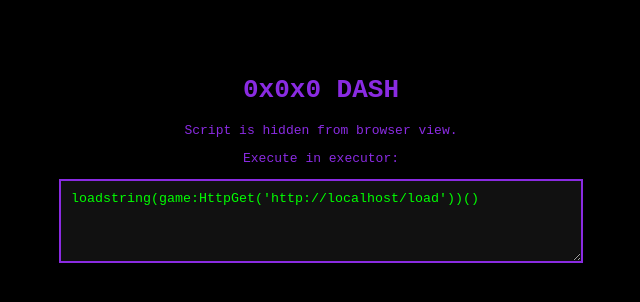
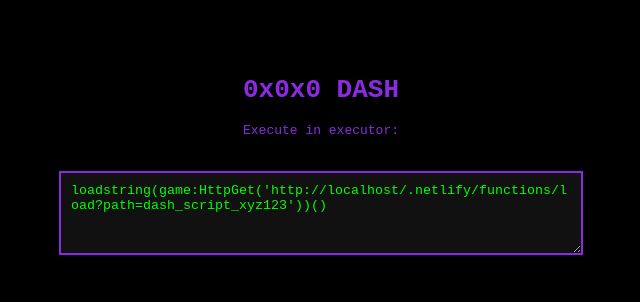
Before and after one commit to alameen67/fsdfndflsdnmflkjio435u8904uok, a plain HTML site: page index.html in a window 1280 px wide. Shown: the whole page, without its empty margins (319-959 px from the left). Drawn offline with Linux system fonts and the light colour scheme.

Commit message:
Update index.html

```diff
--- a/index.html
+++ b/index.html
@@ -1,19 +1,47 @@
 <!DOCTYPE html>
 <html>
 <head>
-    <style>body{background:#000;color:#8a2be2;text-align:center;padding:50px;font-family:monospace;}</style>
+    <style>
+        body {
+            background: #000;
+            color: #8a2be2;
+            text-align: center;
+            padding: 50px;
+            font-family: monospace;
+        }
+        textarea {
+            width: 500px;
+            height: 60px;
+            background: #111;
+            color: #0f0;
+            border: 2px solid #8a2be2;
+            padding: 10px;
+            font-family: monospace;
+            margin: 20px;
+        }
+    </style>
 </head>
 <body>
     <h1>0x0x0 DASH</h1>
-    <p>Script is hidden from browser view.</p>
     <p>Execute in executor:</p>
-    <textarea readonly style="width:500px;height:60px;background:#111;color:#0f0;border:2px solid #8a2be2;padding:10px;font-family:monospace;">
-loadstring(game:HttpGet('https://YOUR-SITE.netlify.app/load'))()
-    </textarea>
+    <!-- CHANGE THIS SECRET PATH TO MATCH load.js -->
+    <textarea id="code" readonly>loadstring(game:HttpGet('https://YOUR-SITE.netlify.app/.netlify/functions/load?path=dash_script_xyz123'))()</textarea>
+
     <script>
-        const url = window.location.origin + '/load';
-        document.querySelector('textarea').value = `loadstring(game:HttpGet('${url}'))()`;
-        document.querySelector('textarea').onclick = function() { this.select(); navigator.clipboard.writeText(this.value); alert('Copied!'); };
+        // Generate loadstring with random token
+        const siteUrl = window.location.origin;
+        const randomToken = "dash_script_xyz123"; // MUST MATCH SECRET_PATH in load.js
+
+        const loadString = `loadstring(game:HttpGet('${siteUrl}/.netlify/functions/load?path=${randomToken}'))()`;
+
+        document.getElementById('code').value = loadString;
+
+        // Copy function
+        document.getElementById('code').onclick = function() {
+            this.select();
+            navigator.clipboard.writeText(this.value);
+            alert('Copied!');
+        };
     </script>
 </body>
 </html>
```
